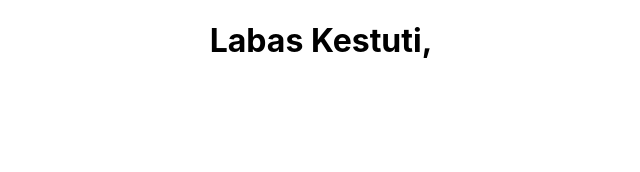
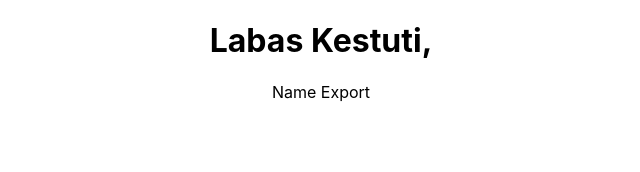
Before and after one commit to KurKestutis/First-Steps-in-React, a React (Create React App) app: page / in a window 1280 px wide. Shown: the top 172 px of the page, without its empty margins (319-959 px from the left). Built offline with nearby package versions, Linux system fonts and the light colour scheme.

Commit message:
2 Importing Named exports as Default exports

```diff
--- a/src/App.js
+++ b/src/App.js
@@ -1,4 +1,5 @@
 import React, { Component } from "react";
+import {NameExport} from "./mistakes/NamedExport"
 
 import "./App.css";
 
@@ -9,6 +10,7 @@ class App extends Component {
     return (
       <div className="App">
         <Labas name="Kestuti" />
+        <NameExport/>
       </div>
     );
   }
--- /dev/null
+++ b/src/mistakes/NamedExport.js
@@ -0,0 +1,7 @@
+export const NameExport = () => {
+  return (
+    <div>
+      Name Export
+    </div>
+  );
+};
```
